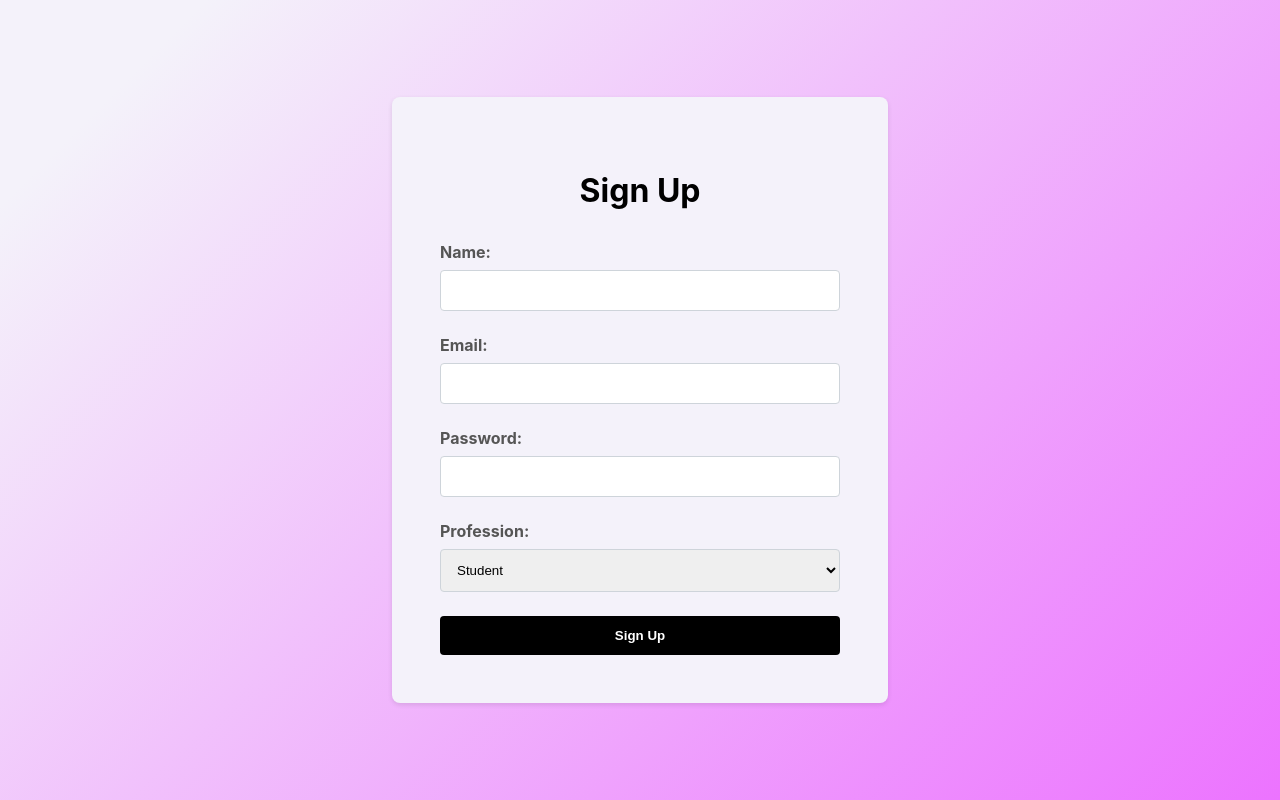
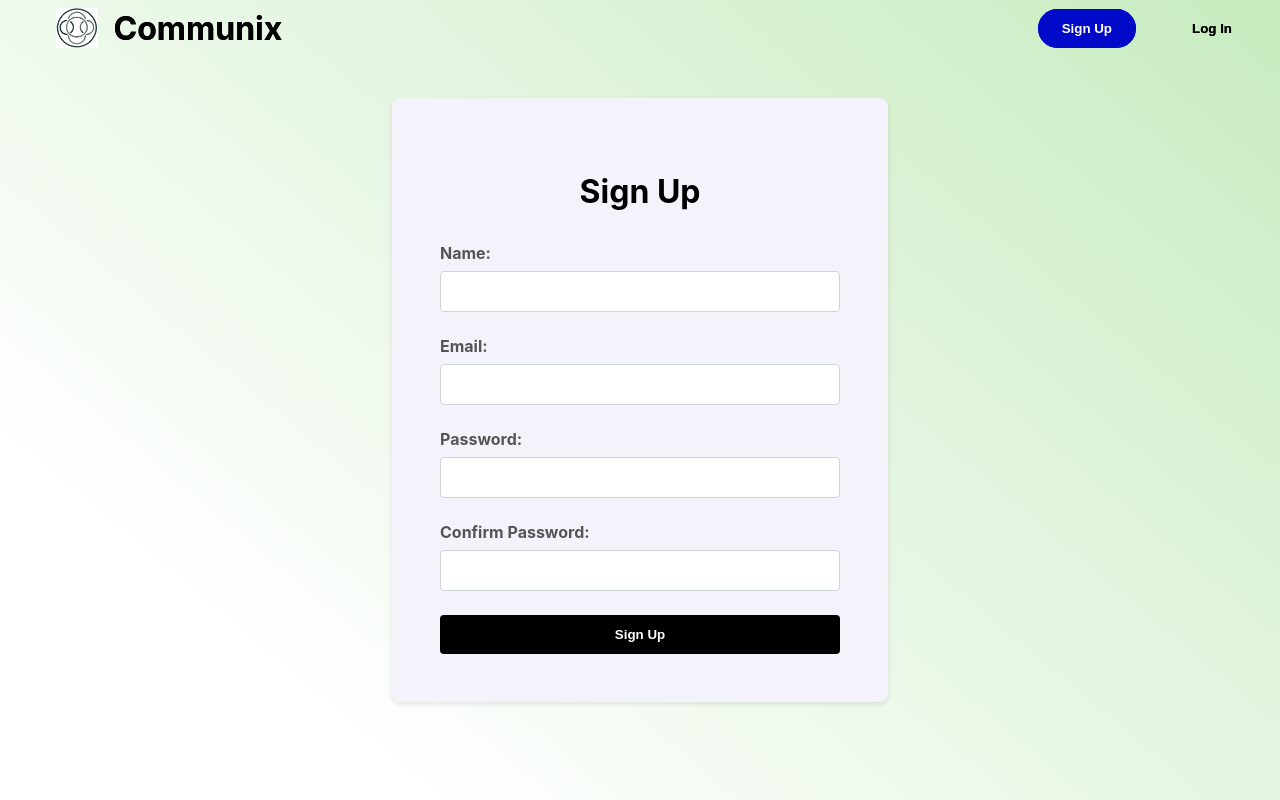
Before and after one commit to Somoru/communix, a React (Create React App) app in the folder communix-frontend/: page /signup in a window 1280 px wide. Built offline with nearby package versions, Linux system fonts and the light colour scheme.

Commit message:
ui changes

```diff
--- a/communix-frontend/src/App.js
+++ b/communix-frontend/src/App.js
@@ -11,6 +11,7 @@ import WaitingListPage from './components/WaitingListPage';
 function App() {
   return (
     <div className="app-container">
+      <Navbar />
       <Routes>
         <Route path="/" element={<LandingPage />} />
         <Route path="/signup" element={<SignupPage />} /> {/* Added SignupPage route */}
--- a/communix-frontend/src/components/Navbar.js
+++ b/communix-frontend/src/components/Navbar.js
@@ -1,8 +1,7 @@
 import React, { useState } from 'react';
-import { Link } from 'react-router-dom';
+import { Link, useLocation } from 'react-router-dom';
 import styled from 'styled-components';
 import logo from '../images/logo.jpg';
-
 
 const Nav = styled.nav`
   padding: 0.5rem 1rem;
@@ -61,12 +60,12 @@ const NavLink = styled(Link)`
   transition: color 0.3s ease;
 
   &:hover {
-    color: rgb(100, 100, 100);
+    color: #95B2B0;
   }
 `;
 
 const SignupButton = styled.button`
-  background-color: black; // Changed to black
+  background-color:rgb(0, 10, 200); // Changed to black
   color: #fff;
   padding: 0.75rem 1.5rem;
   border: none;
@@ -76,7 +75,7 @@ const SignupButton = styled.button`
   transition: background-color 0.3s ease;
 
   &:hover {
-    background-color: rgb(100,100,100);
+    background-color: #020887;
   }
 `;
 
@@ -91,7 +90,7 @@ const Button = styled.button`
   transition: color 0.3s ease;
 
   &:hover {
-    color: rgb(100,100,100);
+    color: #95B2B0;
   }
 `;
 
@@ -130,6 +129,8 @@ const MobileNavLinks = styled.ul`
 
 function Navbar() {
   const [isOpen, setIsOpen] = useState(false);
+  const location = useLocation();
+  const isOnboardingPage = location.pathname === '/onboarding';
 
   const toggleMenu = () => {
     setIsOpen(!isOpen);
@@ -154,6 +155,12 @@ function Navbar() {
           </svg>
         </MenuButton>
         <NavLinks>
+          {isOnboardingPage ? (
+            <li>
+              <NavLink to="/my-account">My Account</NavLink>
+            </li>
+          ) : (
+            <>
               <li>
                 <NavLink to="/signup">
                   <SignupButton>Sign Up</SignupButton>
@@ -164,14 +171,24 @@ function Navbar() {
                   <Button>Log In</Button>
                 </NavLink>
               </li>
+            </>
+          )}
         </NavLinks>
         <MobileNavLinks $isOpen={isOpen}>
+          {isOnboardingPage ? (
+            <li>
+              <NavLink to="/my-account" onClick={toggleMenu}>My Account</NavLink>
+            </li>
+          ) : (
+            <>
               <li>
                 <NavLink to="/signup" onClick={toggleMenu}>Sign Up</NavLink>
               </li>
               <li>
                 <NavLink to="/login" onClick={toggleMenu}>Log In</NavLink>
               </li>
+            </>
+          )}
         </MobileNavLinks>
       </NavContainer>
     </Nav>
--- a/communix-frontend/src/pages/LandingPage.js
+++ b/communix-frontend/src/pages/LandingPage.js
@@ -10,21 +10,7 @@ const LandingPageContainer = styled.div`
   align-items: center;
   justify-content: center;
   min-height: 100vh;
-  background: linear-gradient(135deg, #F4F2FA 30%,rgb(236, 113, 255) 100%);
-  background-size: 150% 100%;
-  animation: backgroundMove 15s ease infinite;
 
-  @keyframes backgroundMove {
-    0% {
-      background-position: 0% 50%;
-    }
-    50% {
-      background-position: 100% 50%;
-    }
-    100% {
-      background-position: 0% 50%;
-    }
-  }
   padding: 2rem;
   box-sizing: border-box;
 
@@ -62,8 +48,11 @@ const Heading = styled.h1`
 
 const Tagline = styled.p`
   font-size: 1.25rem;
-  color: #555;
+  color: transparent;
   margin-bottom: 2rem;
+  background: linear-gradient(180deg, #020887 0%,#C6EBBE 100%);
+  -webkit-background-clip: text;
+  -webkit-text-fill-color: transparent;
 
   @media (min-width: 1024px) {
     font-size: 1.5rem;
@@ -73,16 +62,16 @@ const Tagline = styled.p`
 const Button = styled(Link)`
   display: inline-block;
   padding: 1rem 3rem; /* Increased padding */
-  background-color: black;
-  color: #fff;
+  background-color: #C6EBBE;
+  color: black;
   text-decoration: none;
   border-radius: 0.5rem;
   font-size: 1.25rem; /* Increased font size */
   font-weight: bold;
-  transition: background-color 0.3s ease;
+  transition: box-shadow 0.3s ease;
 
   &:hover {
-    background-color:rgb(100, 100, 100);
+    box-shadow: 0 0rem 0.5rem 0rem rgba(0, 0, 0, 0.75);
   }
 `;
 
@@ -116,7 +105,6 @@ const LoginText = styled.span`
 function LandingPage() {
   return (
     <LandingPageContainer>
-      <Navbar/>
       <ContentWrapper>
         <Heading>
           Welcome to <br /> Communix
--- a/communix-frontend/src/pages/LoginPage.js
+++ b/communix-frontend/src/pages/LoginPage.js
@@ -2,11 +2,12 @@ import React, { useState } from 'react';
 import { useNavigate } from 'react-router-dom';
 import styled from 'styled-components';
 import axios from 'axios';
+import Navbar from '../components/Navbar';
 
 axios.defaults.baseURL = 'https://communix-api-bnhee2e2b5dkbrbh.southindia-01.azurewebsites.net/';
 
 const LoginContainer = styled.div`
-  background: linear-gradient(135deg, #F4F2FA 30%,rgb(236, 113, 255) 100%);
+    background: linear-gradient(40deg, white 35%,#C6EBBE 100%);
   background-size: 150% 100%;
   animation: backgroundMove 15s ease infinite;
 
@@ -69,7 +70,7 @@ const Input = styled.input`
 
   &:focus {
     outline: none;
-    box-shadow: 0 0 0 0.2rem rgba(236, 113, 255,0.25);
+    box-shadow: 0 0 0 0.2rem rgba(149, 178, 176,0.4);
   }
 `;
 
@@ -123,6 +124,7 @@ function LoginPage() {
 
   return (
     <LoginContainer>
+      <Navbar />
       <FormContainer>
         <Title>Log In</Title>
         {error && <div className="text-red-500 text-center mb-4">{error}</div>}
--- a/communix-frontend/src/pages/OnboardingPage.js
+++ b/communix-frontend/src/pages/OnboardingPage.js
@@ -5,8 +5,21 @@ import styled from "styled-components";
 import { studentQuestions, professionalQuestions } from "../questions";
 
 const OnboardingContainer = styled.div`
-  background-color: #f8f9fa;
-  min-height: 100vh;
+background: linear-gradient(40deg, white 35%,#C6EBBE 100%);
+  background-size: 150% 100%;
+  animation: backgroundMove 15s ease infinite;
+
+  @keyframes backgroundMove {
+    0% {
+      background-position: 0% 50%;
+    }
+    50% {
+      background-position: 100% 50%;
+    }
+    100% {
+      background-position: 0% 50%;
+    }
+  }  min-height: 100vh;
   display: flex;
   flex-direction: column;
   align-items: center;
@@ -50,15 +63,15 @@ const AnswerOptions = styled.div`
 
 const OptionCard = styled.div`
   padding: 1rem;
-  border: 2px solid ${({ selected }) => (selected ? "#007bff" : "#e9ecef")};
+  border: 2px solid ${({ selected }) => (selected ? "#C6EBBE" : "#e9ecef")};
   border-radius: 0.5rem;
-  background-color: ${({ selected }) => (selected ? "#007bff" : "#fff")};
-  color: ${({ selected }) => (selected ? "#fff" : "#333")};
+  background-color: ${({ selected }) => (selected ? "#C6EBBE" : "#fff")};
+  color: ${({ selected }) => (selected ? "black" : "#333")};
   cursor: pointer;
   transition: all 0.3s ease;
 
   &:hover {
-    background-color: ${({ selected }) => (selected ? "#0056b3" : "#f1f3f5")};
+    background-color: ${({ selected }) => (selected ? "#C6EBBE" : "#f1f3f5")};
   }
 `;
 
@@ -69,7 +82,7 @@ const ButtonContainer = styled.div`
 `;
 
 const Button = styled.button`
-  background-color: #007bff;
+  background-color: #334195;
   color: #fff;
   padding: 0.75rem 1.5rem;
   border: none;
@@ -122,9 +135,14 @@ function OnboardingPage() {
         newAnswers[questionIndex] = { question: questions[questionIndex].text, answers: [] };
       }
 
-      const updatedAnswers = newAnswers[questionIndex].answers.includes(answer)
-        ? newAnswers[questionIndex].answers.filter((a) => a !== answer)
-        : [...newAnswers[questionIndex].answers, answer];
+      let updatedAnswers;
+      if (questionIndex === 0) {
+        updatedAnswers = [answer];
+      } else {
+        updatedAnswers = newAnswers[questionIndex].answers.includes(answer)
+          ? newAnswers[questionIndex].answers.filter((a) => a !== answer)
+          : [...newAnswers[questionIndex].answers, answer];
+      }
 
       newAnswers[questionIndex] = { ...newAnswers[questionIndex], answers: updatedAnswers };
       return newAnswers;
--- a/communix-frontend/src/pages/SignupPage.js
+++ b/communix-frontend/src/pages/SignupPage.js
@@ -2,9 +2,10 @@ import React, { useState } from 'react';
 import { useNavigate } from 'react-router-dom';
 import axios from 'axios';
 import styled from 'styled-components';
+import Navbar from '../components/Navbar';
 
 const SignupContainer = styled.div`
-background: linear-gradient(135deg, #F4F2FA 30%,rgb(236, 113, 255) 100%);
+    background: linear-gradient(40deg, white 35%,#C6EBBE 100%);
   background-size: 150% 100%;
   animation: backgroundMove 15s ease infinite;
 
@@ -67,7 +68,7 @@ const Input = styled.input`
 
   &:focus {
     outline: none;
-    box-shadow: 0 0 0 0.2rem rgba(236, 113, 255,0.25);
+    box-shadow: 0 0 0 0.2rem rgba(149, 178, 176,0.4);
   }
 `;
 
@@ -90,6 +91,8 @@ function SignupPage() {
   const [name, setName] = useState('');
   const [email, setEmail] = useState('');
   const [password, setPassword] = useState('');
+  const [cpassword, setcPassword] = useState('');
+
   const [profession, setProfession] = useState('student');
   const [error, setError] = useState(null);
   const navigate = useNavigate();
@@ -126,6 +129,7 @@ function SignupPage() {
 
   return (
     <SignupContainer>
+      <Navbar />
       <FormContainer>
         <Title>Sign Up</Title>
         {error && <div className="text-red-500 text-center mb-4">{error}</div>}
@@ -161,18 +165,24 @@ function SignupPage() {
             />
           </div>
           <div>
-            <Label htmlFor="profession">Profession:</Label>
+            <Label htmlFor="cpassword">Confirm Password:</Label>
             <Input
-              as="select"
-              id="profession"
-              value={profession}
-              onChange={(e) => setProfession(e.target.value)}
-            >
-              <option value="student">Student</option>
-              <option value="professional">Professional</option>
-            </Input>
+              type="password"
+              id="cpassword"
+              value={cpassword}
+              onChange={(e) => setcPassword(e.target.value)}
+              required
+              style={{
+                boxShadow: password && cpassword && password !== cpassword ? '0 0 0 0.2rem rgba(255, 0, 0, 0.4)' : 'none'
+              }}
+            />
           </div>
           <Button type="submit">Sign Up</Button>
+          {password && cpassword && password !== cpassword && (
+            <div style={{ color: 'red', textAlign: 'center', marginTop: '0.5rem' }}>
+              Passwords do not match
+            </div>
+          )}
         </Form>
       </FormContainer>
     </SignupContainer>
--- a/communix-frontend/src/questions.js
+++ b/communix-frontend/src/questions.js
@@ -1,6 +1,11 @@
 // src/questions.js
 
 export const studentQuestions = [
+    {
+      text: "What is your Profession?",
+      options: ["Student", "Professional"],
+    },
+
     {
       text: "What Are Your Primary Areas of Academic Interest?",
       options: [
```
Lines whose indentation alone changed are shown as unchanged.
